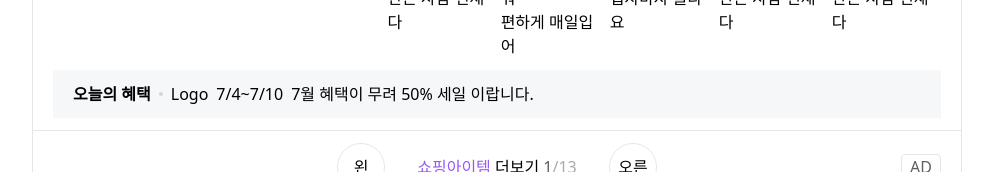
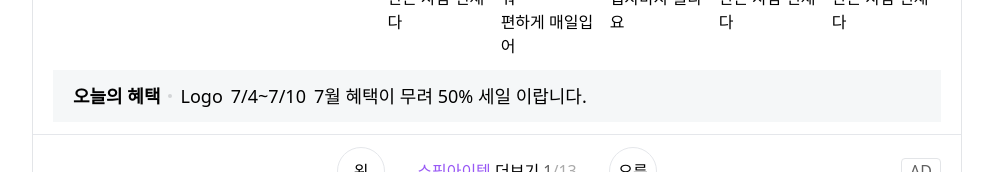
Before and after one commit to startartart/shopping-bar-project, a React (Vite) app: page / in a window 1280 px wide. Shown: the part 702-874 px from the top of the page, without its empty margins (143-1136 px from the left). Built offline with nearby package versions, Linux system fonts and the light colour scheme.

Commit message:
style: TodayPickArea text 크기 변경

```diff
--- a/src/components/ShoppingCommerceArea/TodayPickArea.tsx
+++ b/src/components/ShoppingCommerceArea/TodayPickArea.tsx
@@ -2,7 +2,7 @@ export default function TodayPickArea() {
   return (
     <div
       className="mx-5 my-3 px-5 py-3 bg-todayPick
-    flex flex-row items-center gap-2"
+    flex flex-row items-center gap-2 text-lg"
     >
       {/*
       오늘의 혜택
```
